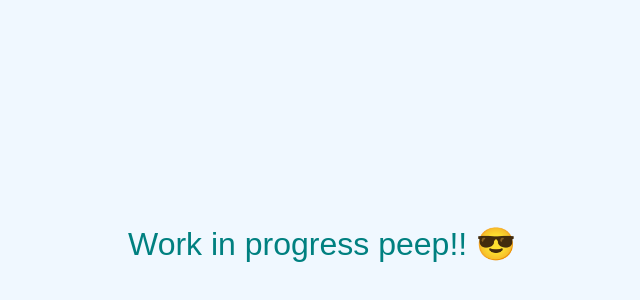
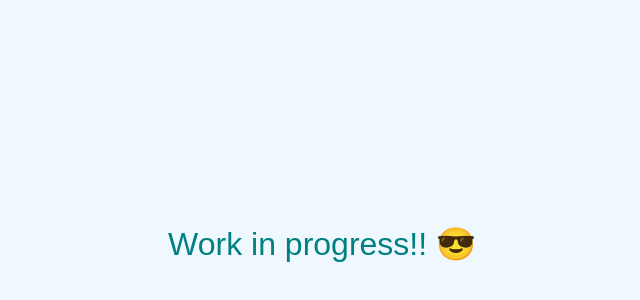
Before and after one commit to GioBelli/giobelli.com, a plain HTML site: page index.html in a window 1280 px wide. Shown: the part 164-464 px from the top of the page, without its empty margins (318-958 px from the left). Drawn offline with Linux system fonts and the light colour scheme.

Commit message:
Update index.html

```diff
--- a/index.html
+++ b/index.html
@@ -21,6 +21,6 @@
     </style>
   </head>
   <body>
-    <h1>Work in progress peep!! 😎</h1>
+    <h1>Work in progress!! 😎</h1>
   </body>
 </html>
```
